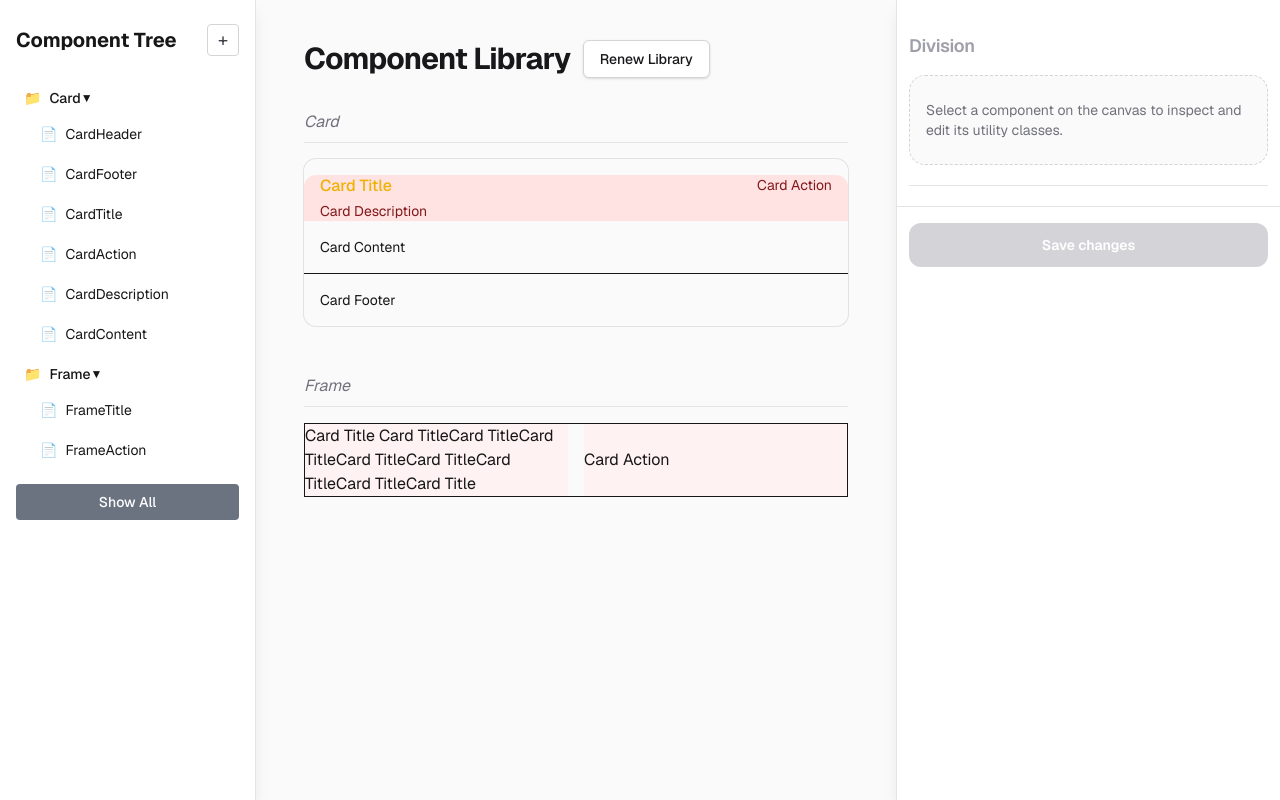
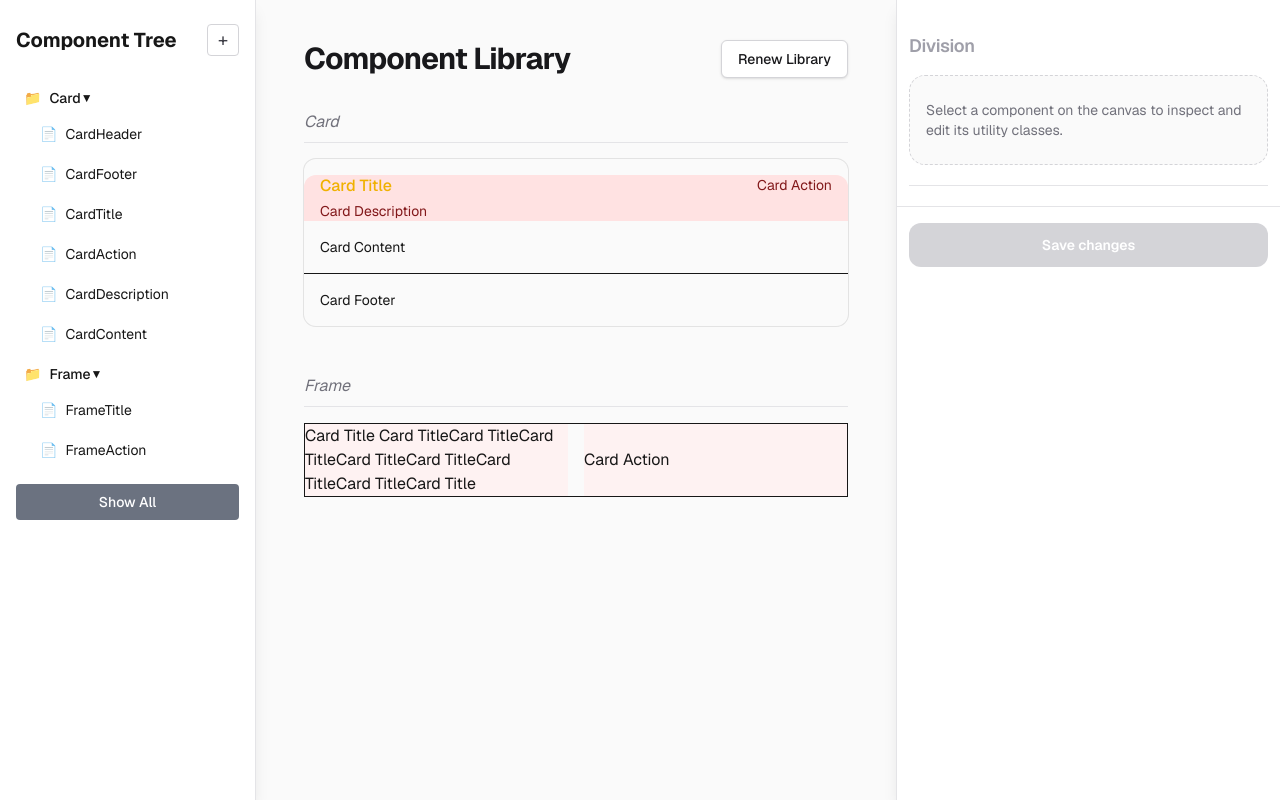
Before and after one commit to Jo-a-n/pbcomponents, a Next.js app: page /library in a window 1280 px wide. Built offline with nearby package versions, Linux system fonts and the light colour scheme.

Commit message:
visual changes to Component Library page

```diff
--- a/pb.workspace/LibraryWorkspace.tsx
+++ b/pb.workspace/LibraryWorkspace.tsx
@@ -91,7 +91,7 @@ export function LibraryWorkspace({ components, children }: LibraryWorkspaceProps
       />
 
       <main className="ml-64 mr-96 flex-1 px-8 py-10 md:px-12">
-        <div className="mx-auto mb-8 flex max-w-5xl items-center gap-3">
+        <div className="mx-auto mb-8 flex max-w-5xl items-center gap-3 justify-between">
           <h1 className="text-3xl font-bold tracking-tight text-zinc-900 dark:text-zinc-100">
             Component Library
           </h1>
```
